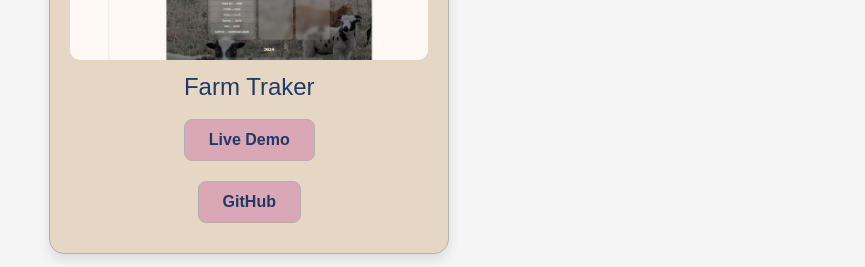
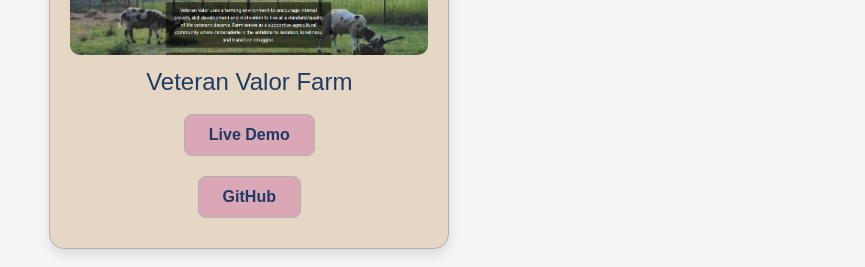
Before and after one commit to Trinigch/react-portfolio, a React (Vite) app: page / in a window 1280 px wide. Both pictures are taken after a click on the item "Portfolio". Shown: the part 253-520 px from the top of the page, without its empty margins (207-1072 px from the left). Built offline with nearby package versions, Linux system fonts and the light colour scheme.

Commit message:
update portfolio

```diff
--- a/src/pages/Portfolio.tsx
+++ b/src/pages/Portfolio.tsx
@@ -11,6 +11,7 @@ import Wedding from './../assets/img/wedding.png';
 import Alternative from './../assets/img/alternatterapy.png';
 
 import Farm from './../assets/img/Farm.png';
+import VVF from "./../assets/img/vvf.png"
 
 const Container = styled.div`
   width: 100%;
@@ -36,6 +37,13 @@ const Title = styled.h1`
 `;
 
 const projectsData = [
+
+    {
+    title: 'Veteran Valor Farm',
+    deployedUrl: 'https://veteranvalorfarm.org/',
+    githubUrl: 'https://github.com/Trinigch/veteran-valor-farm-react.git',
+    imageUrl: VVF ,
+  },
        {
     title: 'Farm Traker',
     deployedUrl: 'https://farm-9og5.onrender.com/aboutFarm',
```
Also changed, not shown: src/assets/img/vvf.png (added).
